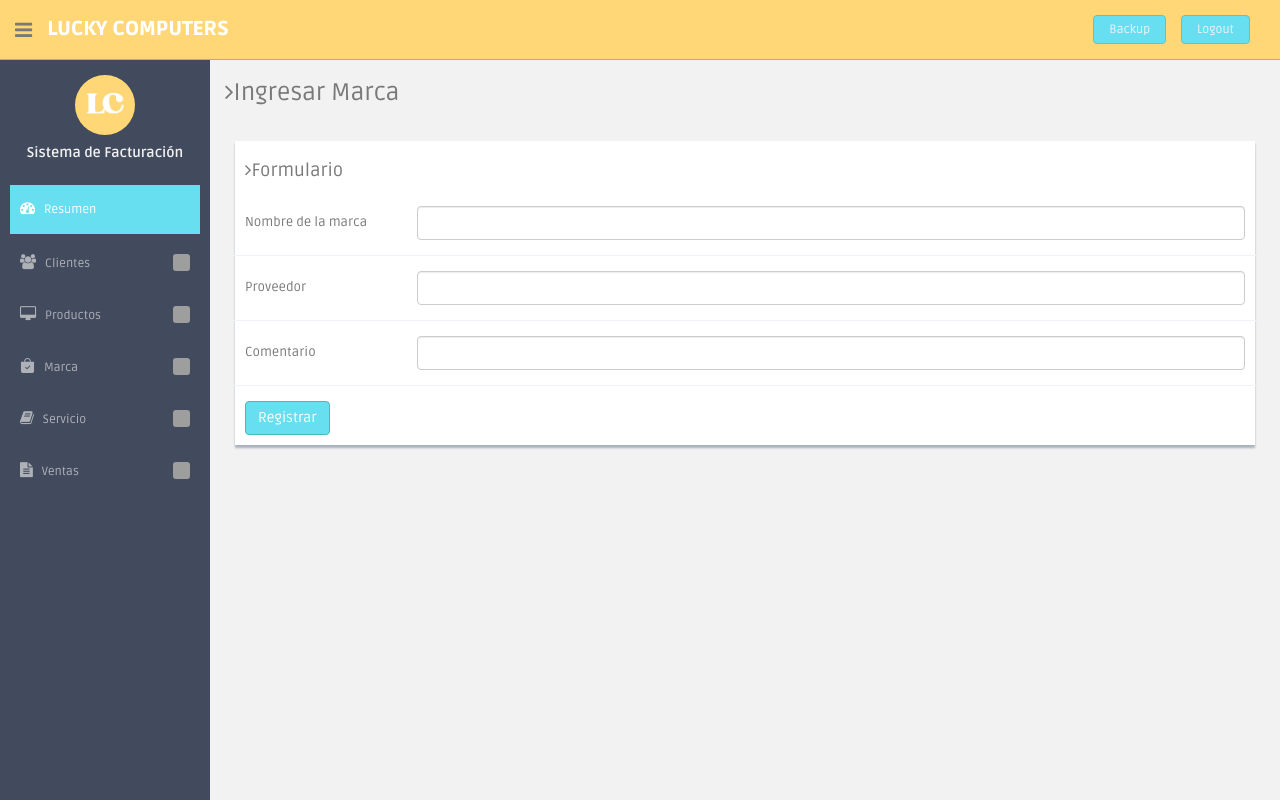
After one commit to danielvill/Lucky-Computers, a Flask app: page /admin/in_marca in a window 1280 px wide. The commit adds this page. Run offline with Flask 3, Linux system fonts and the light colour scheme; the visitor is signed in with stand-in values (Sample User, id 1); some libraries are stand-ins or nearby versions; grey boxes are pictures that could not be loaded.

Commit message:
agregado de marcas y otras modificaciones

```diff
--- a/app.py
+++ b/app.py
@@ -21,7 +21,7 @@ from mail_config import mail # pip install flask-mail
 from jinja2 import Environment, FileSystemLoader# pip install Flask Jinja2
 import os
 from routes.chart import chart_pb
-
+from routes.marca import marca
 db = dbase()
 app = Flask(__name__)
 app.secret_key = 'luky105'
@@ -120,7 +120,8 @@ app.register_blueprint(producto)
 # *Codigo de ingreso de chart
 app.register_blueprint(chart_pb)
 
-
+# Marcas
+app.register_blueprint(marca)
 
 
 # Importar y registrar venta después de inicializar mail
--- a/modules/producto.py
+++ b/modules/producto.py
@@ -1,7 +1,8 @@
 class Producto:
-    def __init__(self,id_producto,nombre,precio,imagen,cantidad):
+    def __init__(self,id_producto,nombre,marca,precio,imagen,cantidad):
         self.id_producto=id_producto
         self.nombre=nombre
+        self.marca=marca
         self.precio=precio
         self.imagen=imagen
         self.cantidad=cantidad
@@ -11,6 +12,7 @@ class Producto:
         return{
             "id_producto":self.id_producto,
             "nombre":self.nombre,
+            "marca":self.marca,
             "precio":self.precio,
             "imagen":self.imagen,
             "cantidad":self.cantidad,
--- a/modules/venta.py
+++ b/modules/venta.py
@@ -1,11 +1,12 @@
 class Venta:
-    def __init__(self,id_venta,n_cliente,n_apellido,direccion,cedula,fecha,n_productos,cantidad,precio,resultado,total):
+    def __init__(self,id_venta,n_cliente,n_apellido,direccion,cedula,fecha,hora,n_productos,cantidad,precio,resultado,total):
         self.id_venta=id_venta
         self.n_cliente=n_cliente
         self.n_apellido=n_apellido
         self.direccion=direccion
         self.cedula=cedula
         self.fecha=fecha
+        self.hora=hora
         self.n_productos=n_productos
         self.cantidad=cantidad
         self.precio=precio
@@ -21,6 +22,7 @@ class Venta:
             'direccion': self.direccion,
             'cedula': self.cedula,
             'fecha': self.fecha,
+            'hora': self.hora,
             'n_productos': self.n_productos,
             'cantidad': self.cantidad,
             'precio': self.precio,
--- /dev/null
+++ b/routes/marca.py
@@ -0,0 +1,85 @@
+from flask import Blueprint, render_template, request, flash, session, redirect, url_for, current_app
+from controllers.database import Conexion as dbase
+from werkzeug.utils import secure_filename
+import os
+from modules.marca import Marca
+from pymongo import MongoClient
+db = dbase()
+
+marca = Blueprint('marca', __name__)
+
+
+# Este codigo es para lo que es el ID
+def get_next_sequence(name):
+    seq = db.seqs.find_one({'_id': name})
+    if seq is None:
+        # Inicializa 'productoId' en 220 si no existe
+        db.seqs.insert_one({'_id': 'marcaId', 'seq': 0})
+        seq = db.seqs.find_one({'_id': name})
+
+    result = db.seqs.find_one_and_update(
+        {'_id': name},
+        {'$inc': {'seq': 1}},
+        return_document=True
+    )
+    return result.get('seq')
+
+# Ingresar con un id marca
+@marca.route('/admin/in_marca',methods=['GET','POST'])
+def in_marca():
+    if 'username' not in session:
+        flash("Inicia sesion con tu usuario y contraseña")
+        return redirect(url_for('marca.index'))  # Redirige al usuario al inicio si no está en la sesión
+
+    if request.method == 'POST':
+        id_marca = str(get_next_sequence('marcaId')).zfill(3)
+        marca = db["marca"]
+        nombre = request.form['nombre']
+        proveedor = request.form['proveedor']
+        comentario = request.form['comentario']
+
+        exist_nombre = marca.find_one({"nombre": nombre})
+
+        if exist_nombre:
+            flash("El nombre de la marca ya existe", "danger")
+            return redirect(url_for('marca.in_marca'))
+
+        else:
+            mar = Marca(id_marca, nombre, proveedor, comentario)
+            marca.insert_one(mar.MarcaDBCollection())
+            flash("Marca enviada a la base de datos", "success")
+            return redirect(url_for('marca.in_marca'))
+    else:
+        return render_template('admin/in_marca.html')
+
+@marca.route('/edit_marca/<string:edamarca>', methods=['GET', 'POST'])#
+def edit_marca(edamarca):
+    marca = db['marca']
+    nombre = request.form["nombre"]
+    proveedor = request.form["proveedor"]
+    comentario = request.form["comentario"]
+
+    if nombre and proveedor and comentario:
+        marca.update_one({'id_marca' : edamarca}, {'$set' : {'nombre' : nombre, 'proveedor' : proveedor, 'comentario' : comentario}})
+        flash("Marca  "+ nombre + " editada correctamente " , "success")
+        return redirect(url_for('marca.v_marca'))
+    else:
+        flash("Error al editar la marca", "danger")
+        return redirect(url_for('marca.v_marca'))
+
+# Eliminar marca
+@marca.route('/del_marca/<string:delmarca>', methods=['GET', 'POST'])
+def del_marca(delmarca):
+    marca = db['marca']
+    marca.delete_one({'id_marca': delmarca})
+    flash("Marca eliminada correctamente", "success")
+    return redirect(url_for('marca.v_marca'))
+
+# Mostrar marcas
+@marca.route('/admin/marca', methods=['GET'])
+def v_marca():
+    if 'username' not in session:
+        flash("Inicia sesion con tu usuario y contraseña")
+        return redirect(url_for('marca.index'))
+    marcas = db['marca'].find()
+    return render_template('admin/marca.html', marcas=marcas)
--- a/routes/producto.py
+++ b/routes/producto.py
@@ -42,10 +42,12 @@ def adpro():
         flash("Inicia sesion con tu usuario y contraseña")
         return redirect(url_for('user.index'))
 
+    marcas = db['marca'].find()
     if request.method == 'POST':
         id_producto = str(get_next_sequence('productoId')).zfill(3)
         producto = db["producto"]
         nombre = request.form['nombre']
+        marca = request.form['marca']
         precio = request.form['precio']
         cantidad = request.form['cantidad']
 
@@ -69,13 +71,13 @@ def adpro():
                 file.save(file_path)
                 imagen_filename = filename
 
-            produc = Producto(id_producto, nombre, precio, imagen_filename, cantidad)
+            produc = Producto(id_producto, nombre,marca, precio, imagen_filename, cantidad)
             producto.insert_one(produc.ProductoDBCollection())
             flash("Producto agregado correctamente" , "success")
             return redirect(url_for('producto.adpro'))
 
     else:
-        return render_template('admin/in_producto.html')
+        return render_template('admin/in_producto.html',marcas = marcas)
 
 # Editar Producto
 @producto.route('/edit_pro/<string:edipro>', methods=['GET', 'POST'])
--- a/routes/venta.py
+++ b/routes/venta.py
@@ -63,6 +63,7 @@ def adventa():
         direccion = request.form["direccion"]
         cedula = request.form["cedula"]
         fecha = request.form["fecha"]
+        hora = request.form["hora"]
 
         # Recoger los productos
         id_productos = request.form.getlist("id_producto")
@@ -100,6 +101,7 @@ def adventa():
             "direccion": direccion,
             "cedula": cedula,
             "fecha": fecha,
+            "hora": hora,
             "productos": productos
         }
 
--- /dev/null
+++ b/templates/admin/in_marca.html
@@ -0,0 +1,54 @@
+{% extends "admin/layout.html" %}
+{% block content %}
+<section id="main-content">
+    <section class="wrapper">
+        <h3><i class="fa fa-angle-right"></i>Ingresar Marca</h3>
+        <div class="row mt">
+            <div class="col-lg-12">
+                <div class="form-panel">
+                    <h4 class="mb"><i class="fa fa-angle-right"></i>Formulario</h4>
+                    {% with messages = get_flashed_messages(with_categories=true) %}
+                    {% if messages %}
+                    {% for category, message in messages %}
+                    <div class="alert alert-{{ category }}">
+                        {{ message }}
+                    </div>
+                    {% endfor %}
+                    {% endif %}
+                    {% endwith %}
+                    <form action="/admin/in_marca" class="form-horizontal style-form" method="post" >
+                        <div class="form-group" hidden>
+                            <label class="col-sm-2 col-sm-2 control-label">Codigo</label>
+
+                            <div class="col-sm-10">
+                                <input type="number" name="id_marca" class="form-control" placeholder="$" value="0">
+                            </div>
+                        </div>
+                        <div class="form-group">
+                            <label class="col-sm-2 col-sm-2 control-label">Nombre de la marca</label>
+                            <div class="col-sm-10">
+                                <input type="text" name="nombre" class="form-control" >
+                            </div>
+                        </div>
+                        <div class="form-group">
+                            <label class="col-sm-2 col-sm-2 control-label">Proveedor</label>
+                            <div class="col-sm-10">
+                                <input type="text" name="proveedor" id="proveedor" class="form-control" placeholder="">
+                            </div>
+                        </div>
+                        <div class="form-group">
+                            <label class="col-sm-2 col-sm-2 control-label">Comentario</label>
+                            <div class="col-sm-10">
+                                <input type="text" name="comentario" class="form-control">
+                            </div>
+                        </div>
+                        <button type="submit" class="btn btn-theme">Registrar</button>
+                    </form>
+                </div>
+            </div><!-- col-lg-12-->
+        </div><!-- /row -->
+    </section>
+</section>
+<script src="/static/js/admin/producto.js">
+</script>
+{% endblock %}
--- a/templates/admin/layout.html
+++ b/templates/admin/layout.html
@@ -38,7 +38,7 @@
     <script src="/static/js/dataTables/jquery.dataTables.js"></script>
     <script src="/static/js/dataTables/dataTables.bootstrap.js"></script>
     <link rel="stylesheet" href="/static/assets/css/messege.css">
-
+    <link rel="stylesheet" href="https://cdn.jsdelivr.net/npm/bootstrap-icons@1.11.3/font/bootstrap-icons.min.css">
     <!-- HTML5 shim and Respond.js IE8 support of HTML5 elements and media queries -->
     <!--[if lt IE 9]>
       <script src="https://oss.maxcdn.com/libs/html5shiv/3.7.0/html5shiv.js"></script>
@@ -122,6 +122,16 @@
                         <ul class="sub">
                             <li><a href="./in_producto">Ingresar productos</a></li>
                             <li><a href="./producto">Mostrar Producto</a></li>
+                        </ul>
+                    </li>
+                    <li class="sub-menu">
+                        <a href="javascript:;">
+                            <i class="bi bi-bag-check-fill"></i>
+                            <span>Marca</span>
+                        </a>
+                        <ul class="sub">
+                            <li><a href="./in_marca">Ingresar marca</a></li>
+                            <li><a href="./marca">Mostrar Marca</a></li>
                         </ul>
                     </li>
                     <li class="sub-menu">
```
Also changed, not shown: modules/marca.py (added, +15 -0 lines), templates/admin/chart.html (+4 -4 lines), templates/admin/in_cliente.html (+7 -6 lines), templates/admin/in_producto.html (+13 -1 lines), templates/admin/in_venta.html (+20 -0 lines), templates/admin/marca.html (added, +144 -0 lines), templates/admin/venta.html (+15 -3 lines).
